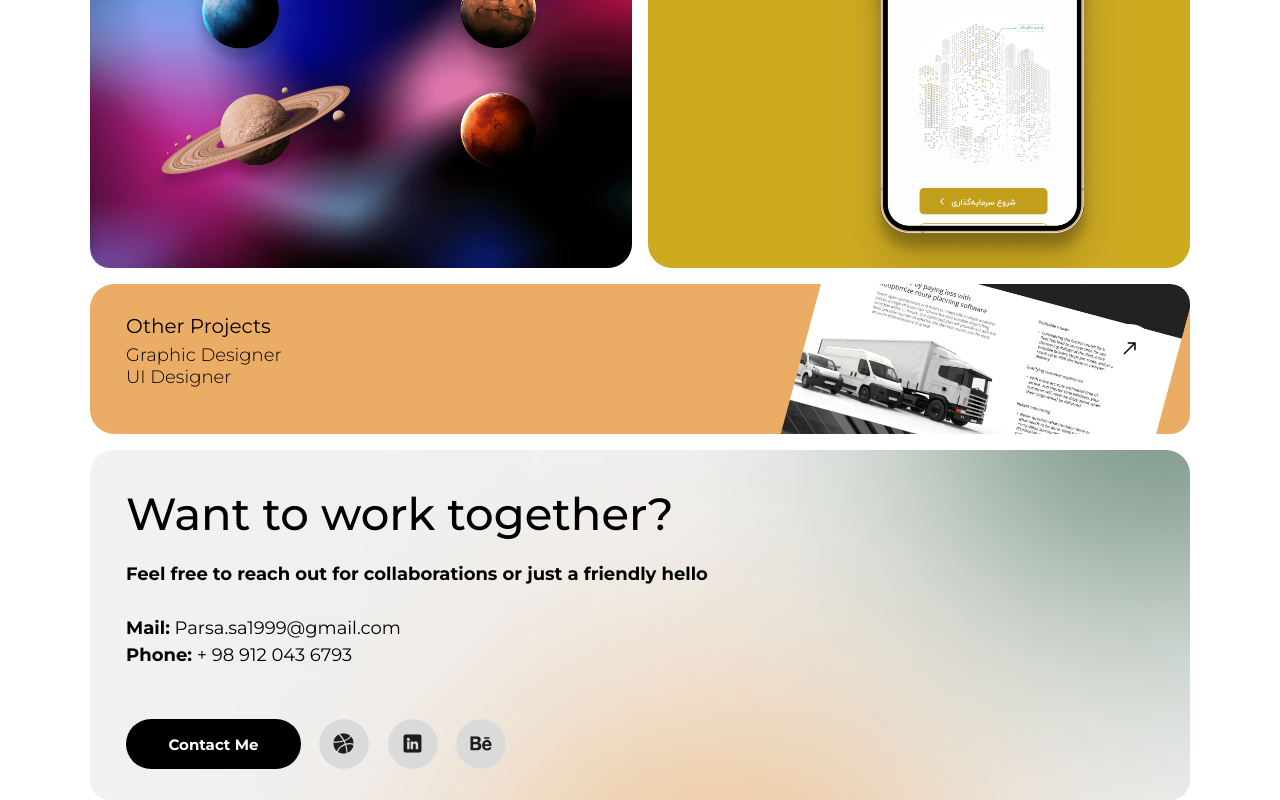
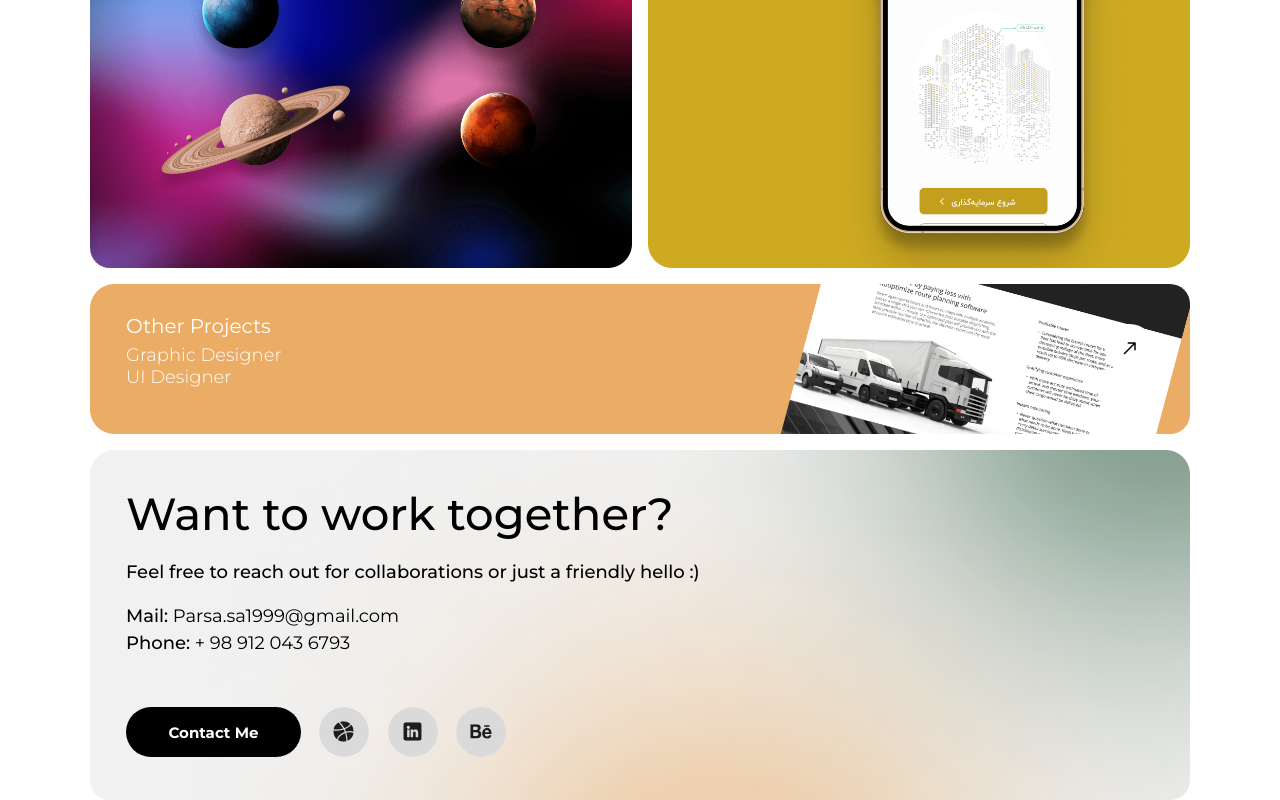
Before and after one commit to Behradsa/parsa-saraiyeh-portfolio, a React (Vite) app: page /#/ in a window 1280 px wide. Shown: the part 1966-2766 px from the top of the page. Built offline with nearby package versions, Linux system fonts and the light colour scheme.

Commit message:
changed some css

```diff
--- a/src/components/MainGrid.css
+++ b/src/components/MainGrid.css
@@ -108,6 +108,7 @@
   position: relative;
   background-image: url("/src/assets/other-projects-frame.png");
   background-size: cover;
+  color: white;
 }
 .grid-cell-other button {
   position: absolute;
@@ -133,11 +134,19 @@
 
 .grid-cell-contactme p {
   font-size: 18px;
-  margin-bottom: 50px;
-  line-height: 1.5em;
+  font-weight: 500;
+  margin-bottom: 20px;
 }
 
-.grid-cell-contactme p b {
+.grid-cell-contactme div {
+  line-height: 1.5em;
+  margin-bottom: 50px;
+  font-weight: 400;
+  font-size: 18px;
+}
+.grid-cell-contactme div b {
+  margin-bottom: 50px;
+  font-weight: 500;
   font-size: 18px;
 }
 .introduction-square,
@@ -169,7 +178,6 @@
 .mano-frame {
   background-image: url("/src/assets/mano-frame.png");
   background-size: cover;
-  color: black;
 }
 .nabulox-frame {
   background-image: url("/src/assets/nebulox-frame.png");
@@ -204,5 +212,3 @@
   opacity: 0;
   visibility: hidden;
 }
-
-/* //////////// */
--- a/src/components/MainGrid.jsx
+++ b/src/components/MainGrid.jsx
@@ -100,14 +100,12 @@ function MainGrid() {
       <div className="grid-cell-contactme">
         <h1>Want to work together? </h1>
         <p>
-          <b>
-            Feel free to reach out for collaborations or just a friendly hello
-          </b>
-          <br />
-          <br />
-          <b>Mail:</b> Parsa.sa1999@gmail.com <br /> <b>Phone:</b> + 98 912 043
+          Feel free to reach out for collaborations or just a friendly hello :)
+        </p>
+        <div>
+          <b> Mail:</b> Parsa.sa1999@gmail.com <br /> <b>Phone:</b> + 98 912 043
           6793
-        </p>
+        </div>
         <div className="introduction-buttons-container">
           <button className="button-contact-me">Contact Me</button>
           <button className="logo-button">
```
